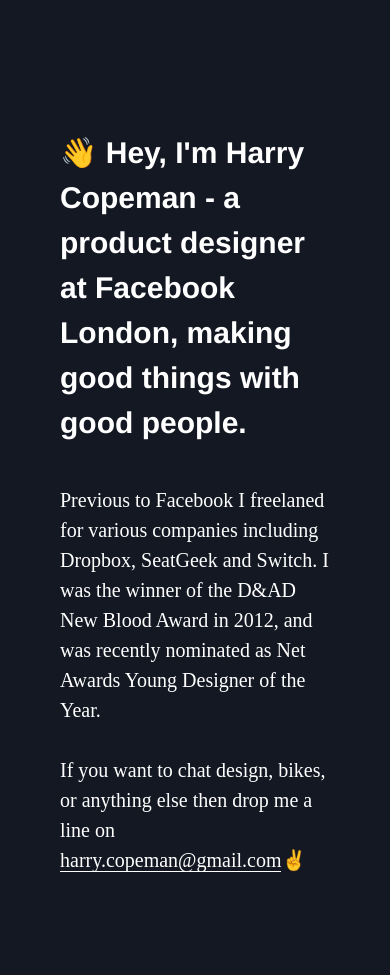
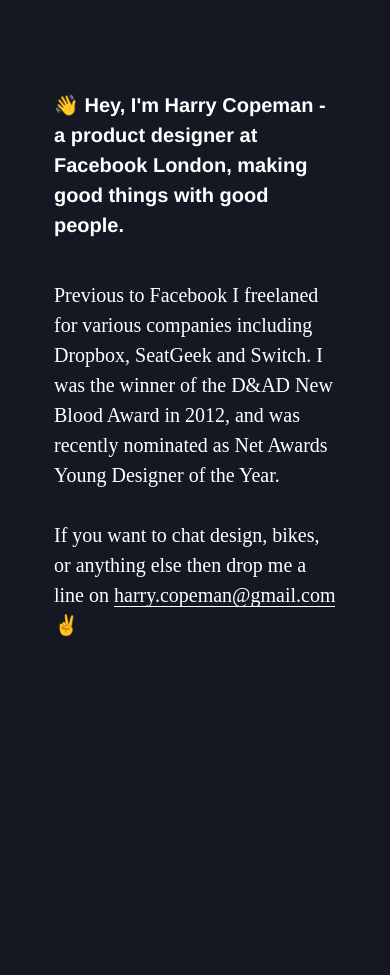
Before and after one commit to harrycopeman/harrycopeman.com, a PHP site: page / in a window 390 px wide. After the commit the page ends 637 px from the top, so only its background shows below. Run offline with PHP 8.4, Linux system fonts and the light colour scheme; data that the repository does not hold is empty; some libraries are stand-ins or nearby versions.

Commit message:
Mobile tings

```diff
--- a/_core/scss/base/_typography.scss
+++ b/_core/scss/base/_typography.scss
@@ -15,17 +15,24 @@ p {
 	font-size: 20px;
 	line-height: 1.5;
 	font-family: $serif;
-	padding-left: 20px;
-	padding-right: 20px;
+	padding-left: 14px;
+	padding-right: 14px;
 }
 h1 {
 	font-size: 30px;
 	line-height: 1.5;
 	font-family: $sans;
-	padding-left: 20px;
-	padding-right: 20px;
+	padding-left: 14px;
+	padding-right: 14px;
 	padding-bottom: 30px;
 }
+
+@media only screen and (max-width : $break) {
+	h1 {
+		font-size: 20px;
+	}
+}
+
 h1 {
 	font-weight: 700;
 	margin-bottom: 10px;
--- a/_core/scss/common/_footer.scss
+++ /dev/null
@@ -1,27 +0,0 @@
-footer {
-	margin-top: 60px;
-	height: 60px;
-	background: #F7F5F3;
-
-		ul {
-			text-align: center;
-		}
-		li {
-			display: inline-block;
-			padding-right: 20px;
-			padding-left: 20px;
-			font-family: $sans;
-			color: $light-text;
-			font-size: 13px;
-			margin-top: 18px;
-		}
-		a {
-			color: inherit;
-			border-bottom: 1px solid $brand;
-			text-decoration: none;
-
-				&:hover {
-					color: $text;
-				}
-		}
-}
--- a/_core/scss/common/_menu.scss
+++ /dev/null
@@ -1,61 +0,0 @@
-.navigation {
-	position: absolute;
-	width: 100%;
-	z-index: 5;
-	background: rgba(247,245,243,.75);
-	height: 80px;
-
-
-		h1 {
-			cursor: pointer;
-			color: white;
-			font-family: $sans;
-			font-size: 20px;
-			position: absolute;
-			left: 40px;
-			top: 20px;
-		}
-
-		ul {
-			position: absolute;
-			right: 30px;
-			top: 20px;
-
-				li {
-					display: inline-block;
-					color: white;
-					font-family: $sans;
-					font-size: 20px;
-					padding-left: 20px;
-					padding-right: 20px;
-				}
-		}
-
-}
-
-.dark {
-	h1, li {
-		color: $text !important;
-	}
-}
-
-@media only screen and (max-width : $break) {
-	.navigation {
-		height: 80px;
-
-
-			ul {
-				right: 14px;
-
-					li {
-						font-size: 16px;
-						padding-top: 4px;
-					}
-			}
-			h1 {
-				left: 30px;
-				border-bottom: none;
-			}
-
-	}
-}
--- a/_core/scss/pages/_home.scss
+++ b/_core/scss/pages/_home.scss
@@ -2,3 +2,8 @@
 	margin-top: 100px;
 	margin-bottom: 100px;
 }
+@media only screen and (max-width : $break) {
+	.full {
+		margin-top: 60px;
+	}
+}
--- a/_core/scss/style.css
+++ b/_core/scss/style.css
@@ -2503,17 +2503,20 @@ p {
   font-size: 20px;
   line-height: 1.5;
   font-family: "leitura-news", serif;
-  padding-left: 20px;
-  padding-right: 20px; }
+  padding-left: 14px;
+  padding-right: 14px; }
 
 h1 {
   font-size: 30px;
   line-height: 1.5;
   font-family: "acumin-pro", "helvetica", sans-serif;
-  padding-left: 20px;
-  padding-right: 20px;
+  padding-left: 14px;
+  padding-right: 14px;
   padding-bottom: 30px; }
 
+@media only screen and (max-width: 800px) {
+  h1 {
+    font-size: 20px; } }
 h1 {
   font-weight: 700;
   margin-bottom: 10px;
@@ -2537,71 +2540,13 @@ All things Layout
 	- Text Widths
 
 -- */
-.navigation {
-  position: absolute;
-  width: 100%;
-  z-index: 5;
-  background: rgba(247, 245, 243, 0.75);
-  height: 80px; }
-  .navigation h1 {
-    cursor: pointer;
-    color: white;
-    font-family: "acumin-pro", "helvetica", sans-serif;
-    font-size: 20px;
-    position: absolute;
-    left: 40px;
-    top: 20px; }
-  .navigation ul {
-    position: absolute;
-    right: 30px;
-    top: 20px; }
-    .navigation ul li {
-      display: inline-block;
-      color: white;
-      font-family: "acumin-pro", "helvetica", sans-serif;
-      font-size: 20px;
-      padding-left: 20px;
-      padding-right: 20px; }
-
-.dark h1, .dark li {
-  color: #32393B !important; }
-
-@media only screen and (max-width: 800px) {
-  .navigation {
-    height: 80px; }
-    .navigation ul {
-      right: 14px; }
-      .navigation ul li {
-        font-size: 16px;
-        padding-top: 4px; }
-    .navigation h1 {
-      left: 30px;
-      border-bottom: none; } }
-footer {
-  margin-top: 60px;
-  height: 60px;
-  background: #F7F5F3; }
-  footer ul {
-    text-align: center; }
-  footer li {
-    display: inline-block;
-    padding-right: 20px;
-    padding-left: 20px;
-    font-family: "acumin-pro", "helvetica", sans-serif;
-    color: #9399A6;
-    font-size: 13px;
-    margin-top: 18px; }
-  footer a {
-    color: inherit;
-    border-bottom: 1px solid #DBBA88;
-    text-decoration: none; }
-    footer a:hover {
-      color: #32393B; }
-
 .full {
   margin-top: 100px;
   margin-bottom: 100px; }
 
+@media only screen and (max-width: 800px) {
+  .full {
+    margin-top: 60px; } }
 .portfolio {
   margin-top: 80px;
   margin-bottom: 120px; }
```
Also changed, not shown: 1 other file.
